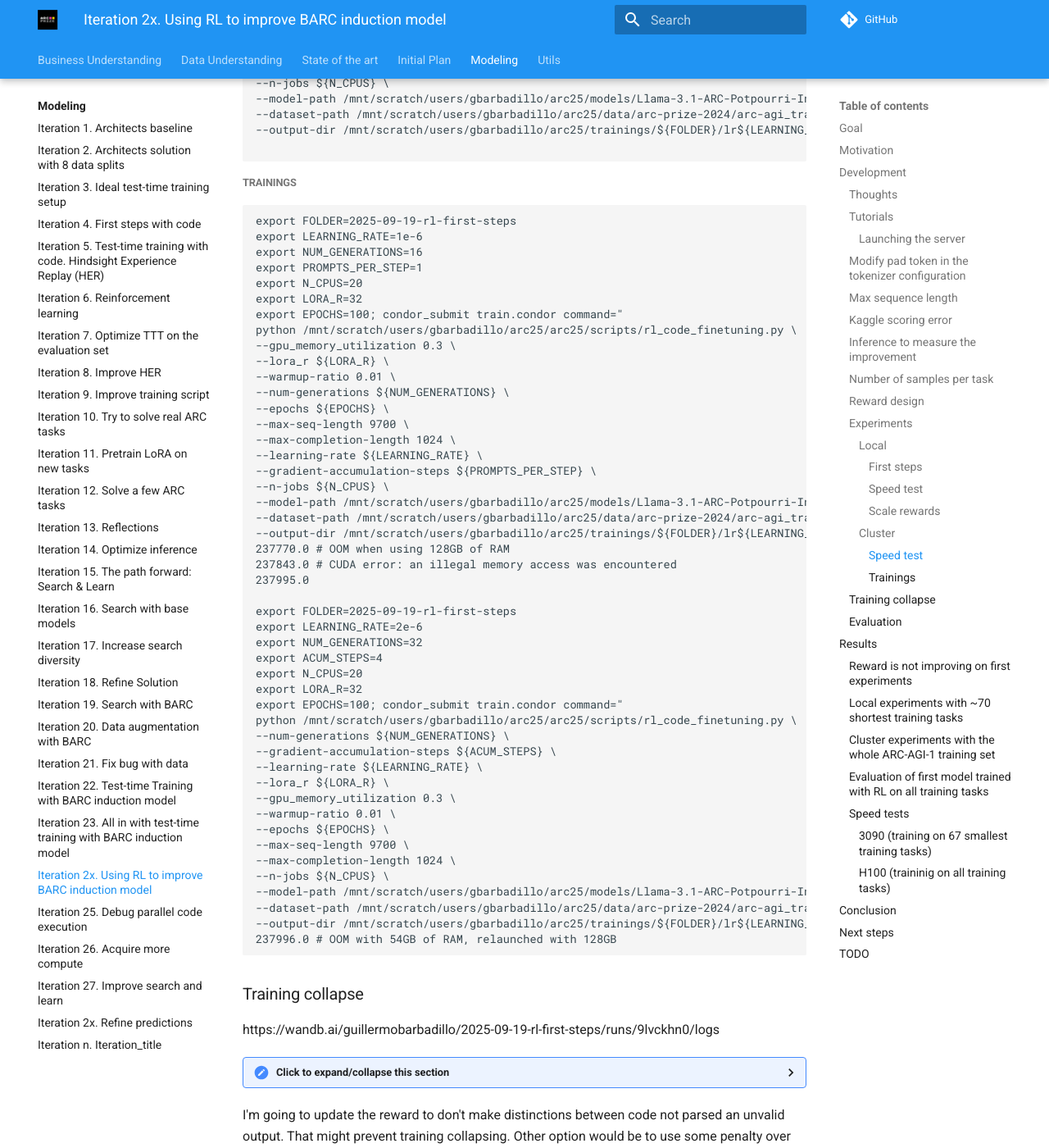
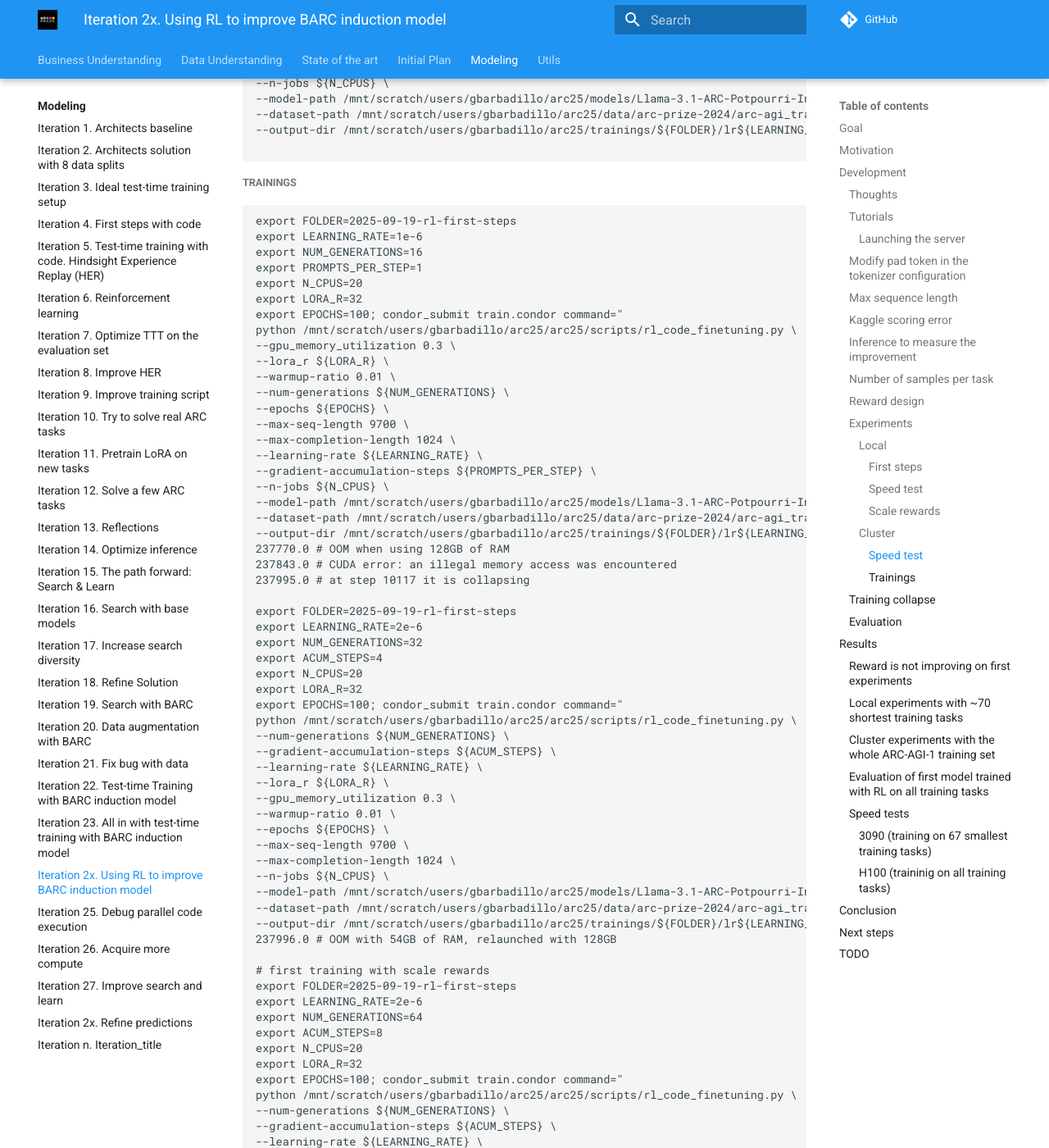
Before and after one commit to ironbar/arc25, an MkDocs documentation site: the page built from docs/modeling/Iteration_24_RL_BARC.md, in a window 1280 px wide and 1400 px high, scrolled down 6401 px. Shown: the whole window at 82% size. Built offline with MkDocs 1.6.1 and Material for MkDocs 9.7.7, drawn with Linux system fonts in a browser that asks for light colours; comment, search, counter and statistics services are not loaded; some of the changed text lies outside the part shown.

Commit message:
new training

````diff
--- a/docs/modeling/Iteration_24_RL_BARC.md
+++ b/docs/modeling/Iteration_24_RL_BARC.md
@@ -316,7 +316,7 @@
 --output-dir /mnt/scratch/users/gbarbadillo/arc25/trainings/${FOLDER}/lr${LEARNING_RATE}_epochs${EPOCHS}_${NUM_GENERATIONS}gen_${PROMPTS_PER_STEP}prompts-per-step_${LORA_R}lora_simplified-reward" -append request_gpus=1 -append request_cpus=${N_CPUS} -append request_memory=200G --append 'requirements = (TARGET.Machine == "calculon21.das-nano.com")'
 237770.0 # OOM when using 128GB of RAM
 237843.0 # CUDA error: an illegal memory access was encountered
-237995.0
+237995.0 # at step 10117 it is collapsing
 
 export FOLDER=2025-09-19-rl-first-steps
 export LEARNING_RATE=2e-6
@@ -340,6 +340,30 @@
 --dataset-path /mnt/scratch/users/gbarbadillo/arc25/data/arc-prize-2024/arc-agi_training_challenges.json \
 --output-dir /mnt/scratch/users/gbarbadillo/arc25/trainings/${FOLDER}/lr${LEARNING_RATE}_epochs${EPOCHS}_${NUM_GENERATIONS}gen_${ACUM_STEPS}accum-steps_${LORA_R}lora_simplified-reward" -append request_gpus=1 -append request_cpus=${N_CPUS} -append request_memory=90G --append 'requirements = (TARGET.Machine == "calculon21.das-nano.com")'
 237996.0 # OOM with 54GB of RAM, relaunched with 128GB
+
+# first training with scale rewards
+export FOLDER=2025-09-19-rl-first-steps
+export LEARNING_RATE=2e-6
+export NUM_GENERATIONS=64
+export ACUM_STEPS=8
+export N_CPUS=20
+export LORA_R=32
+export EPOCHS=100; condor_submit train.condor command="
+python /mnt/scratch/users/gbarbadillo/arc25/arc25/scripts/rl_code_finetuning.py \
+--num-generations ${NUM_GENERATIONS} \
+--gradient-accumulation-steps ${ACUM_STEPS} \
+--learning-rate ${LEARNING_RATE} \
+--lora_r ${LORA_R} \
+--epochs ${EPOCHS} \
+--scale-rewards batch \
+--gpu_memory_utilization 0.3 \
+--warmup-ratio 0.01 \
+--max-seq-length 9700 \
+--max-completion-length 1024 \
+--n-jobs ${N_CPUS} \
+--model-path /mnt/scratch/users/gbarbadillo/arc25/models/Llama-3.1-ARC-Potpourri-Induction-8B \
+--dataset-path /mnt/scratch/users/gbarbadillo/arc25/data/arc-prize-2024/arc-agi_training_challenges.json \
+--output-dir /mnt/scratch/users/gbarbadillo/arc25/trainings/${FOLDER}/lr${LEARNING_RATE}_epochs${EPOCHS}_${NUM_GENERATIONS}gen_${ACUM_STEPS}accum-steps_${LORA_R}lora_simplified-reward" -append request_gpus=1 -append request_cpus=${N_CPUS} -append request_memory=90G --append 'requirements = (TARGET.Machine == "calculon21.das-nano.com")'
 ```
 
 ### Training collapse
@@ -527,8 +551,10 @@
 - [x] It seems that on my current implementation using more than 1 prompt per step does not work. Maybe
   I have missunderstood the implementation and I have to use the same prompt for the step.
   - It seems that if a single prompt is used on each step the reward improves: https://wandb.ai/guillermobarbadillo/2025-09-15-debug-grpo/runs/f7r56ln8
-- [ ] Evaluate: /mnt/scratch/users/gbarbadillo/arc25/trainings/2025-09-19-rl-first-steps/lr1e-6_epochs100_16gen_1prompts-per-step_32lora/checkpoint-8400
+- [x] Evaluate: /mnt/scratch/users/gbarbadillo/arc25/trainings/2025-09-19-rl-first-steps/lr1e-6_epochs100_16gen_1prompts-per-step_32lora/checkpoint-8400
 - [ ] Should I use some repetition penalty when training?
+  - [ ] After simplifying the reward the training still collapses: 237995.0
+  - [ ] Does using a bigger group size helps to prevent collapse?
 - [ ] More advanced reward
   - When all the rewards are equal, the loss is 0. And the model does not learn. However I would like
   the model to still learn when all the responses are correct. In that case I could break the ties
@@ -538,5 +564,5 @@
 - [ ] Longer trainings with simplified reward to see if collapse happens
 - [ ] Update reward information with the best one
 - [ ] Document local experiments
-- [ ] There seems to be a problem with the gradient accumulation steps on this experiment: https://wandb.ai/guillermobarbadillo/2025-09-19-rl-first-steps/runs/jle1n3oa/overview
-- [ ] Try scale_rewards='batch', https://huggingface.co/docs/trl/main/en/grpo_trainer#trl.GRPOConfig, this migth reduce the frac_std_reward_zero
+- [x] There seems to be a problem with the gradient accumulation steps on this experiment: https://wandb.ai/guillermobarbadillo/2025-09-19-rl-first-steps/runs/jle1n3oa/overview
+- [x] Try scale_rewards='batch', https://huggingface.co/docs/trl/main/en/grpo_trainer#trl.GRPOConfig, this migth reduce the frac_std_reward_zero
````
